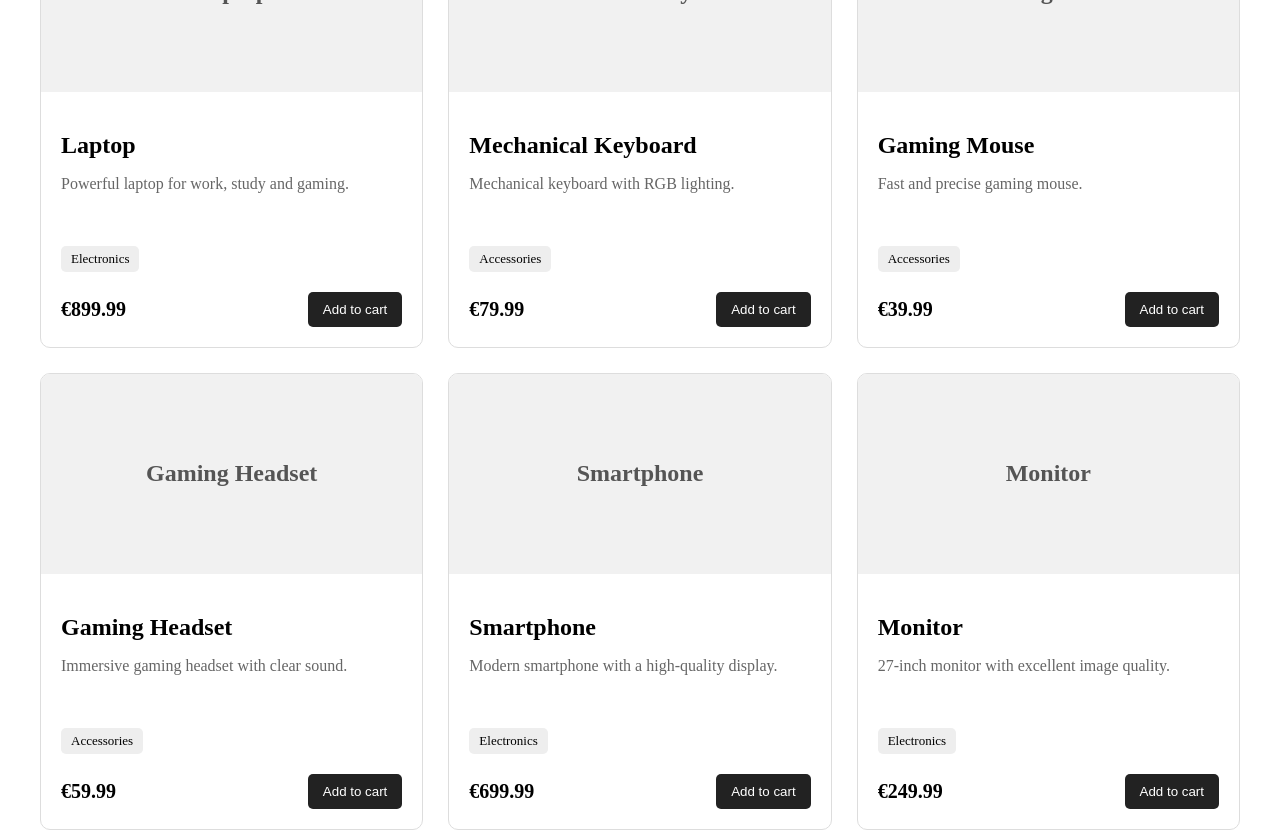
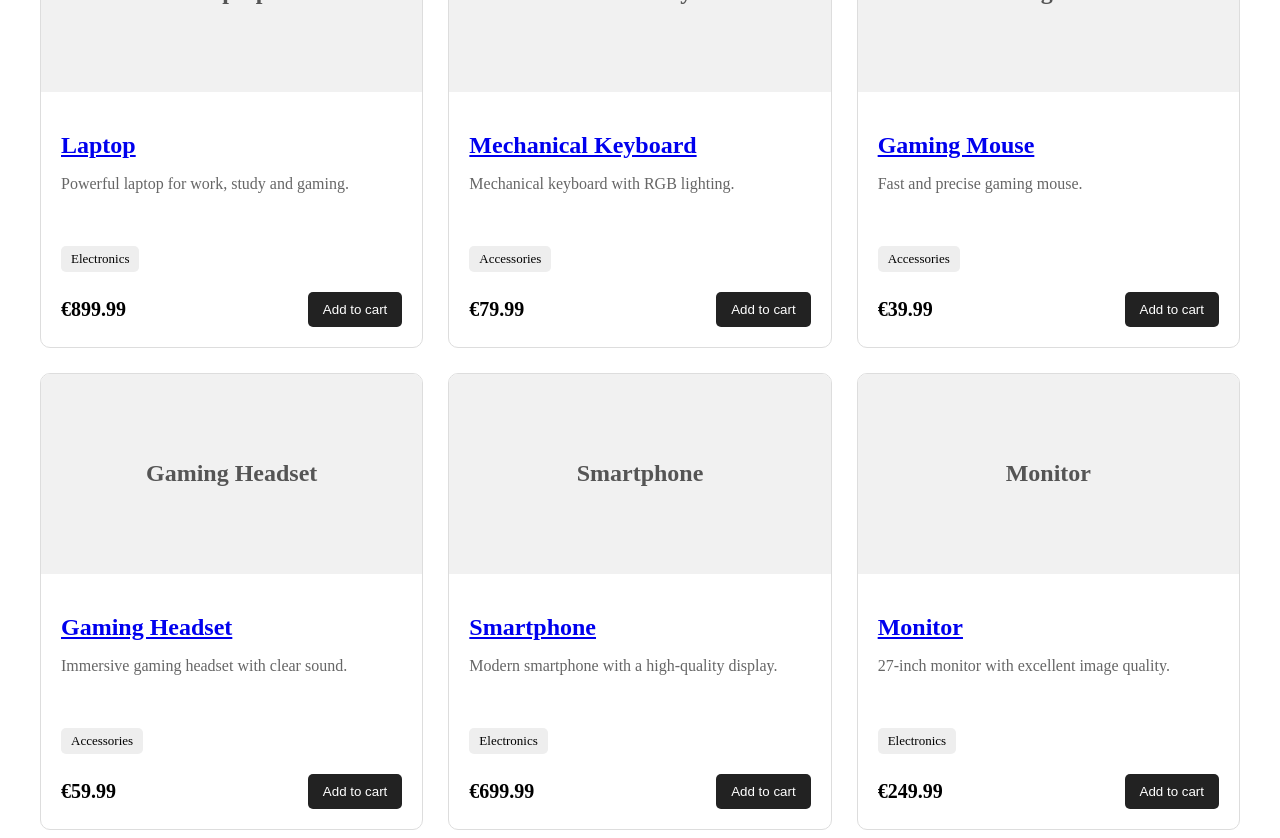
Before and after one commit to topertz/Ecommerce-App, an Angular app: page /products in a window 1280 px wide. Shown: the part 580-1418 px from the top of the page. Built offline with nearby package versions, Linux system fonts and the light colour scheme.

Commit message:
Add product service and JSON data

```diff
--- /dev/null
+++ b/public/products.json
@@ -0,0 +1,50 @@
+[
+  {
+    "id": 1,
+    "name": "Laptop",
+    "price": 899.99,
+    "description": "Powerful laptop for work, study and gaming.",
+    "image": "products/laptop.jpg",
+    "category": "Electronics"
+  },
+  {
+    "id": 2,
+    "name": "Mechanical Keyboard",
+    "price": 79.99,
+    "description": "Mechanical keyboard with RGB lighting.",
+    "image": "products/keyboard.jpg",
+    "category": "Accessories"
+  },
+  {
+    "id": 3,
+    "name": "Gaming Mouse",
+    "price": 39.99,
+    "description": "Fast and precise gaming mouse.",
+    "image": "products/mouse.jpg",
+    "category": "Accessories"
+  },
+  {
+    "id": 4,
+    "name": "Gaming Headset",
+    "price": 59.99,
+    "description": "Immersive gaming headset with clear sound.",
+    "image": "products/headset.jpg",
+    "category": "Accessories"
+  },
+  {
+    "id": 5,
+    "name": "Smartphone",
+    "price": 699.99,
+    "description": "Modern smartphone with a high-quality display.",
+    "image": "products/smartphone.jpg",
+    "category": "Electronics"
+  },
+  {
+    "id": 6,
+    "name": "Monitor",
+    "price": 249.99,
+    "description": "27-inch monitor with excellent image quality.",
+    "image": "products/monitor.jpg",
+    "category": "Electronics"
+  }
+]
--- a/src/app/app.config.ts
+++ b/src/app/app.config.ts
@@ -1,11 +1,13 @@
 import { ApplicationConfig, provideBrowserGlobalErrorListeners } from '@angular/core';
 import { provideRouter } from '@angular/router';
+import { provideHttpClient } from '@angular/common/http';
 
 import { routes } from './app.routes';
 
 export const appConfig: ApplicationConfig = {
   providers: [
     provideBrowserGlobalErrorListeners(),
-    provideRouter(routes)
+    provideRouter(routes),
+    provideHttpClient()
   ]
 };
--- a/src/app/app.routes.ts
+++ b/src/app/app.routes.ts
@@ -2,6 +2,7 @@ import { Routes } from '@angular/router';
 import { Home } from './pages/home/home';
 import { Products } from './pages/products/products';
 import { Cart } from './pages/cart/cart';
+import { ProductDetail } from './pages/product-detail/product-detail';
 
 export const routes: Routes = [
     {
@@ -13,6 +14,10 @@ export const routes: Routes = [
         component: Products
     },
     {
+        path: 'products/:id',
+        component: ProductDetail
+    },
+    {
         path: 'cart',
         component: Cart
     }
--- /dev/null
+++ b/src/app/pages/product-detail/product-detail.css
@@ -0,0 +1,102 @@
+.product-detail-page {
+  max-width: 1100px;
+  margin: 0 auto;
+  padding: 50px 20px;
+}
+
+.back-link {
+  display: inline-block;
+  margin-bottom: 30px;
+  color: #222;
+  text-decoration: none;
+}
+
+.back-link:hover {
+  text-decoration: underline;
+}
+
+.product-detail {
+  display: grid;
+  grid-template-columns: 1fr 1fr;
+  gap: 60px;
+  align-items: center;
+}
+
+.product-image {
+  width: 100%;
+  height: 450px;
+  background: #f5f5f5;
+  border-radius: 12px;
+  overflow: hidden;
+}
+
+.product-image img {
+  width: 100%;
+  height: 100%;
+  object-fit: cover;
+}
+
+.product-info h1 {
+  font-size: 42px;
+  margin: 10px 0 20px;
+}
+
+.product-category {
+  color: #777;
+  text-transform: uppercase;
+  font-size: 14px;
+  letter-spacing: 1px;
+}
+
+.description {
+  color: #666;
+  font-size: 18px;
+  line-height: 1.6;
+  margin-bottom: 30px;
+}
+
+.price {
+  font-size: 32px;
+  font-weight: bold;
+  margin-bottom: 30px;
+}
+
+.add-button {
+  border: none;
+  background: #222;
+  color: white;
+  padding: 14px 25px;
+  border-radius: 7px;
+  font-size: 16px;
+  cursor: pointer;
+}
+
+.add-button:hover {
+  background: #444;
+}
+
+.not-found {
+  text-align: center;
+  padding: 100px 20px;
+}
+
+.not-found a {
+  color: #222;
+}
+
+@media (max-width: 700px) {
+
+  .product-detail {
+    grid-template-columns: 1fr;
+    gap: 30px;
+  }
+
+  .product-image {
+    height: 300px;
+  }
+
+  .product-info h1 {
+    font-size: 32px;
+  }
+
+}
--- /dev/null
+++ b/src/app/pages/product-detail/product-detail.html
@@ -0,0 +1,31 @@
+<section class="product-detail-page">
+  @if (product) {
+    <a routerLink="/products" class="back-link">
+      ← Back to products
+    </a>
+    <div class="product-detail">
+      <div class="product-image">
+        <img
+          [src]="product.image"
+          [alt]="product.name">
+      </div>
+      <div class="product-info">
+        <span class="product-category">{{ product.category }}</span>
+        <h1>{{ product.name }}</h1>
+        <p class="description">{{ product.description }}</p>
+        <div class="price">€{{ product.price.toFixed(2) }}</div>
+        <button class="add-button" (click)="addToCart()">
+          Add to cart 🛒
+        </button>
+      </div>
+    </div>
+  } @else {
+    <div class="not-found">
+      <h1>Product not found</h1>
+      <p>The product you're looking for doesn't exist.</p>
+      <a routerLink="/products">
+        Back to products
+      </a>
+    </div>
+  }
+</section>
--- /dev/null
+++ b/src/app/pages/product-detail/product-detail.ts
@@ -0,0 +1,43 @@
+import { Component, inject } from '@angular/core';
+import { ActivatedRoute, RouterLink } from '@angular/router';
+import { Product } from '../../models/product';
+import { CartService } from '../../services/cart';
+import { ProductService } from '../../services/product';
+
+@Component({
+  selector: 'app-product-detail',
+  imports: [RouterLink],
+  templateUrl: './product-detail.html',
+  styleUrl: './product-detail.css'
+})
+export class ProductDetail {
+
+  private route = inject(ActivatedRoute);
+  private cartService = inject(CartService);
+  private productService = inject(ProductService);
+
+  product: Product | undefined;
+
+  constructor() {
+
+    const id = Number(
+      this.route.snapshot.paramMap.get('id')
+    );
+
+    this.productService.getProductById(id).subscribe(product => {
+
+      this.product = product;
+
+    });
+
+  }
+
+  addToCart(): void {
+
+    if (this.product) {
+      this.cartService.addToCart(this.product);
+    }
+
+  }
+
+}
--- a/src/app/pages/products/products.html
+++ b/src/app/pages/products/products.html
@@ -8,7 +8,7 @@
     </div>
     <div class="category-filter">
     <span>Category:</span>
-    @for (category of categories; track category) {
+    @for (category of categories(); track category) {
       <button [class.active]="selectedCategory() === category" (click)="selectedCategory.set(category)">{{ category }}</button>
     }
   </div>
@@ -18,7 +18,13 @@
             <div class="product-card">
                 <div class="product-image">{{ product.name }}</div>
                 <div class="product-info">
-                    <h2>{{ product.name }}</h2>
+                    <h2>
+                    <a
+                        [routerLink]="['/products', product.id]"
+                        class="product-link">
+                        {{ product.name }}
+                    </a>
+                    </h2>
                     <p>{{ product.description }}</p>
                     <span class="category">{{ product.category }}</span>
                     <div class="product-bottom">
--- a/src/app/pages/products/products.ts
+++ b/src/app/pages/products/products.ts
@@ -1,82 +1,39 @@
-import { Component, signal, computed } from '@angular/core';
+import { Component, signal, computed, inject } from '@angular/core';
+import { RouterLink } from '@angular/router';
 import { Product } from '../../models/product';
 import { CartService } from '../../services/cart';
+import { ProductService } from '../../services/product';
 
 @Component({
   selector: 'app-products',
-  imports: [],
+  imports: [RouterLink],
   templateUrl: './products.html',
   styleUrl: './products.css'
 })
 export class Products {
 
-  products: Product[] = [
-    {
-      id: 1,
-      name: 'Laptop',
-      price: 899.99,
-      description: 'Powerful laptop for work, study and gaming.',
-      image: 'products/laptop.jpg',
-      category: 'Electronics'
-    },
-    {
-      id: 2,
-      name: 'Mechanical Keyboard',
-      price: 79.99,
-      description: 'Mechanical keyboard with RGB lighting.',
-      image: 'products/keyboard.jpg',
-      category: 'Accessories'
-    },
-    {
-      id: 3,
-      name: 'Gaming Mouse',
-      price: 39.99,
-      description: 'Fast and precise gaming mouse.',
-      image: 'products/mouse.jpg',
-      category: 'Accessories'
-    },
-    {
-      id: 4,
-      name: 'Gaming Headset',
-      price: 59.99,
-      description: 'Immersive gaming headset with clear sound.',
-      image: 'products/headset.jpg',
-      category: 'Accessories'
-    },
-    {
-      id: 5,
-      name: 'Smartphone',
-      price: 699.99,
-      description: 'Modern smartphone with a high-quality display.',
-      image: 'products/smartphone.jpg',
-      category: 'Electronics'
-    },
-    {
-      id: 6,
-      name: 'Monitor',
-      price: 249.99,
-      description: '27-inch monitor with excellent image quality.',
-      image: 'products/monitor.jpg',
-      category: 'Electronics'
-    }
-  ];
+  private cartService = inject(CartService);
+  private productService = inject(ProductService);
+
+  products = signal<Product[]>([]);
 
   searchTerm = signal('');
 
   selectedCategory = signal('All');
 
-categories = [
-  'All',
-  'Electronics',
-  'Accessories'
-];
+  categories = signal<string[]>(['All']);
 
   filteredProducts = computed(() => {
 
-  const search = this.searchTerm().toLowerCase().trim();
+    const products = this.products();
+
+    const search = this.searchTerm()
+      .toLowerCase()
+      .trim();
+
     const category = this.selectedCategory();
 
-  return this.products.filter(product => {
+    return products.filter(product => {
 
       const matchesSearch =
         product.name.toLowerCase().includes(search) ||
@@ -93,9 +50,27 @@ filteredProducts = computed(() => {
 
   });
 
-  constructor(private cartService: CartService) {}
+  constructor() {
+
+    this.productService.getProducts().subscribe(products => {
+
+      this.products.set(products);
+
+      const categories = [
+        'All',
+        ...new Set(
+          products.map(product => product.category)
+        )
+      ];
+
+      this.categories.set(categories);
+
+    });
+
+  }
 
   addToCart(product: Product): void {
     this.cartService.addToCart(product);
   }
+
 }
--- /dev/null
+++ b/src/app/services/product.ts
@@ -0,0 +1,27 @@
+import { Injectable, inject } from '@angular/core';
+import { HttpClient } from '@angular/common/http';
+import { Product } from '../models/product';
+import { Observable, map } from 'rxjs';
+
+@Injectable({
+  providedIn: 'root'
+})
+export class ProductService {
+
+  private http = inject(HttpClient);
+
+  getProducts(): Observable<Product[]> {
+    return this.http.get<Product[]>('/products.json');
+  }
+
+  getProductById(id: number): Observable<Product | undefined> {
+
+    return this.getProducts().pipe(
+      map(products =>
+        products.find(product => product.id === id)
+      )
+    );
+
+  }
+
+}
```
Also changed, not shown: 2 other files (tests, documents, lock files or other folders). Lines whose indentation alone changed are shown as unchanged.
